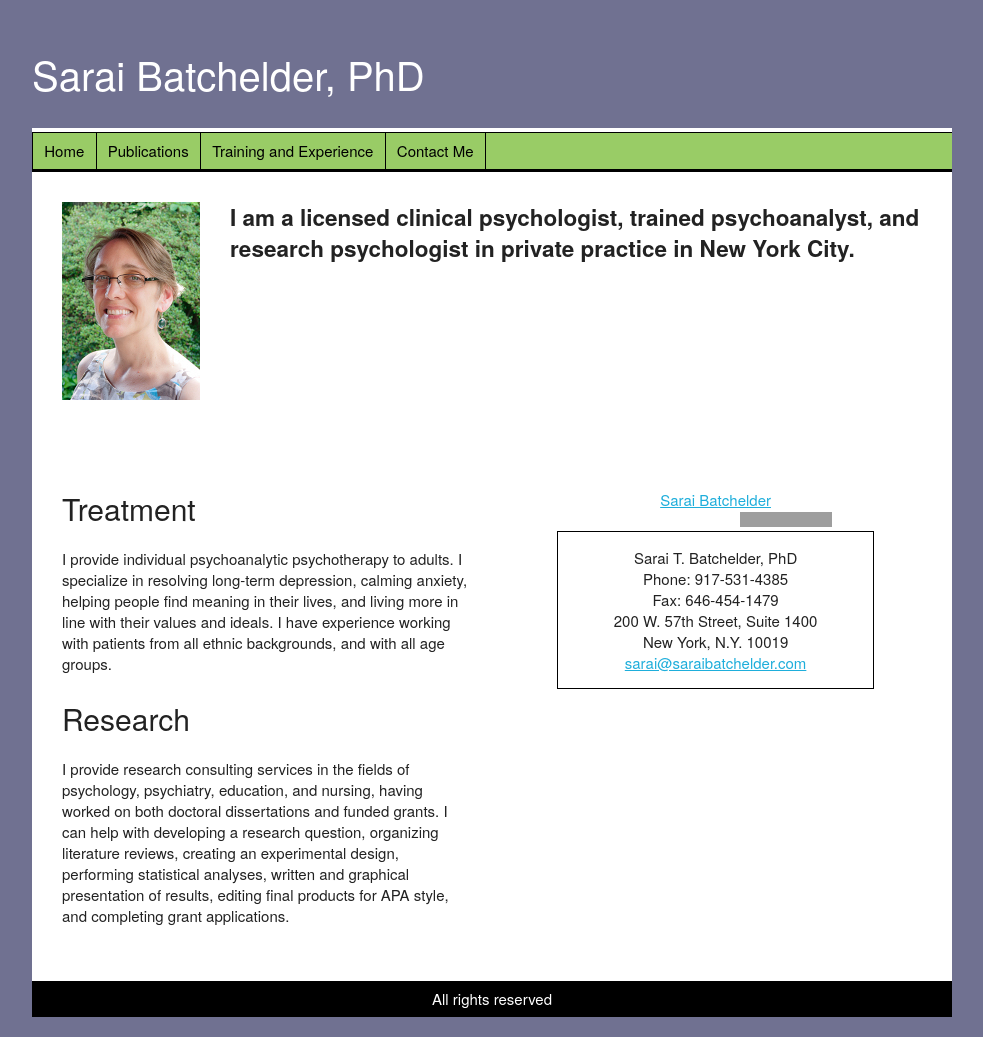
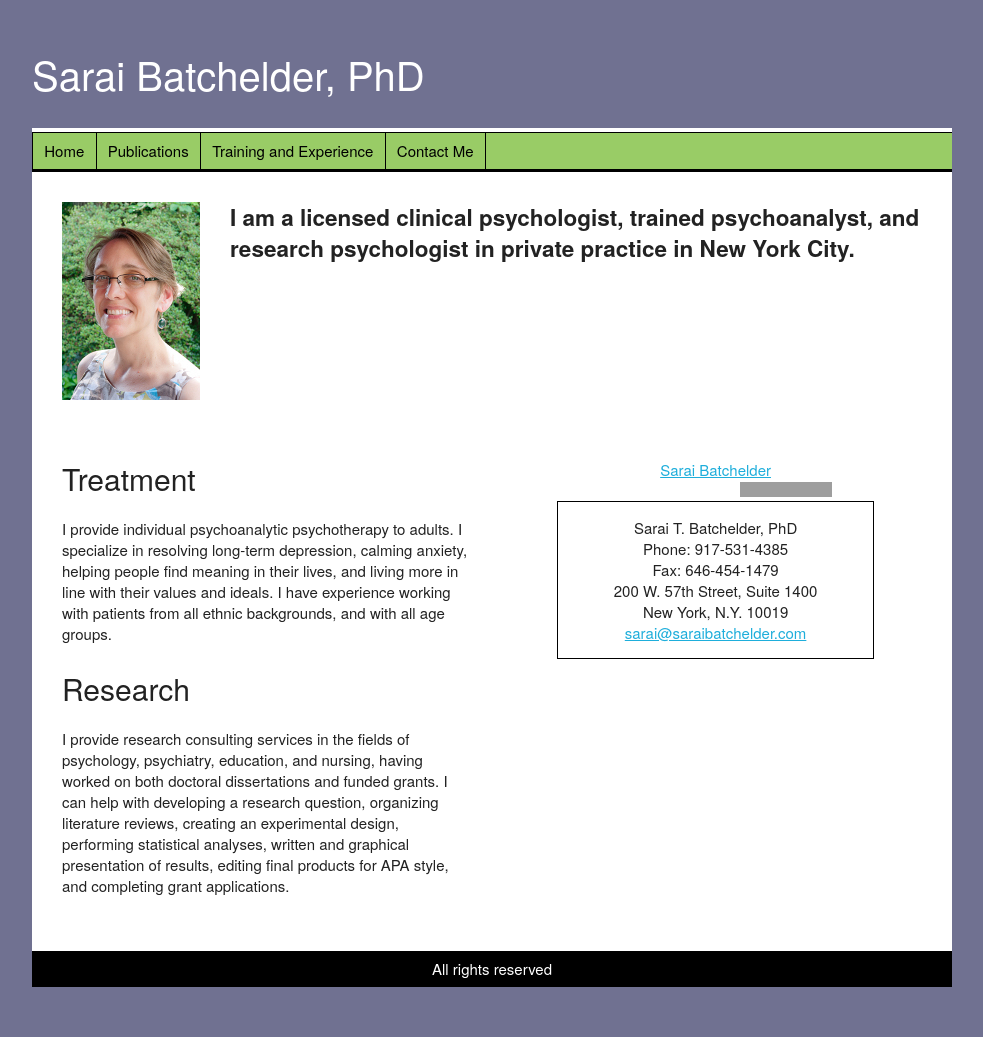
Before and after one commit to nedbat/sarai, a Jekyll site: the page built from index.html, in a window 1280 px wide. Shown: the whole page, without its empty margins (148-1131 px from the left). Built offline with Jekyll 4.4.1, drawn with Linux system fonts in a browser that asks for light colours; after the commit the page ends 1007 px from its top, so only the background shows below that; grey boxes are pictures that could not be loaded.

Commit message:
Tighten up the home

```diff
--- a/index.html
+++ b/index.html
@@ -2,7 +2,7 @@
 layout: page
 ---
 
-<div class="row content">
+<div class="row content" style="padding-bottom: 0">
   <p class="face">
     <img src="images/sarai_web.jpg" alt="Sarai Batchelder"/>
   </p>
```
